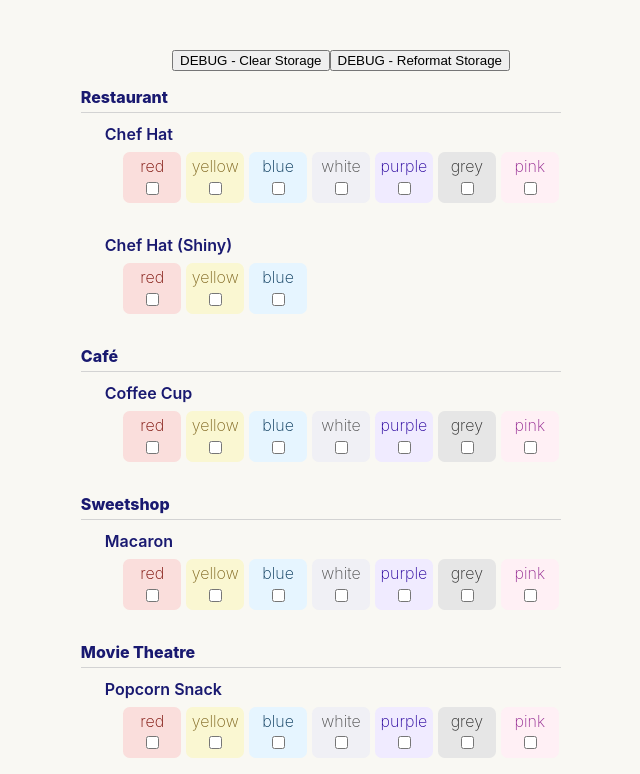
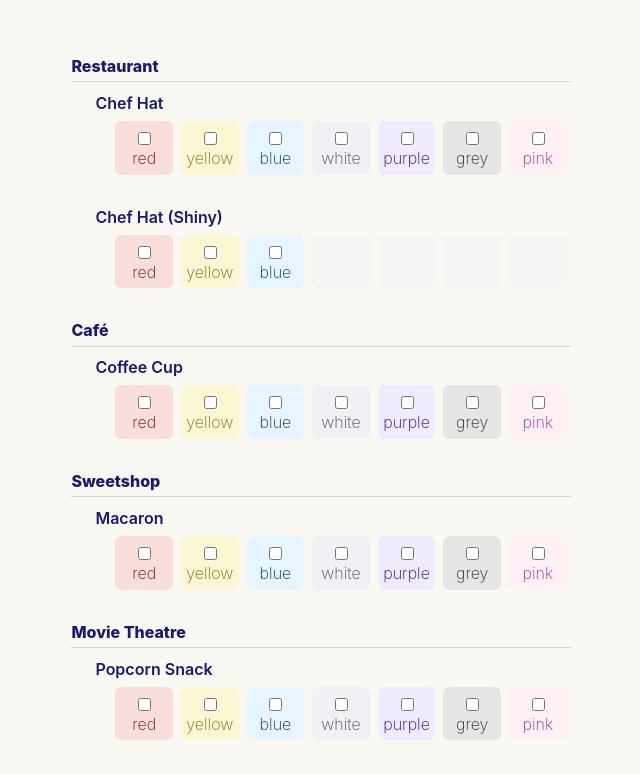
Before and after one commit to kappanjoe/seedling-tracker, a React (Create React App) app: page / in a window 1280 px wide. Shown: the top 774 px of the page, without its empty margins (299-939 px from the left). Built offline with nearby package versions, Linux system fonts and the light colour scheme.

Commit message:
Update styling, hide debug tools

```diff
--- a/src/App.css
+++ b/src/App.css
@@ -51,10 +51,10 @@
 
 .CheckboxBlock > div {
   display: flex;
-  flex-direction: column;
+  flex-direction: column-reverse;
   align-items: center;
-  margin: 0pt 2pt 0pt 2pt;
-  padding: 1pt 2pt 4pt 2pt;
+  margin: 0pt 3pt 0pt 3pt;
+  padding: 6pt 2pt 1pt 2pt;
   border-radius: 5pt;
 }
 
@@ -86,10 +86,13 @@
   color: rgb(149, 43, 146);
   background-color: rgb(255, 240, 245);
 }
+.blankDiv {
+  background-color: rgb(245, 245, 245);
+}
 
 .CheckboxBlock > div > span {
   display: inline;
-  margin: 2pt;
+  margin: 0pt 2pt 4pt 2pt;
 }
 
 /* @keyframes App-logo-spin {
--- a/src/App.tsx
+++ b/src/App.tsx
@@ -51,8 +51,8 @@ function App() {
   return (
     <div className="App">
       <header className="App-header">
-        <button onClick={ clearStorage }>DEBUG - Clear Storage</button>
-        <button onClick={ reformatStorage }>DEBUG - Reformat Storage</button>
+        {/* <button onClick={ clearStorage }>DEBUG - Clear Storage</button>
+        <button onClick={ reformatStorage }>DEBUG - Reformat Storage</button> */}
       </header>
       <div className='App-body'>
         { seeds.decorTypes.map((seed) => {
```
